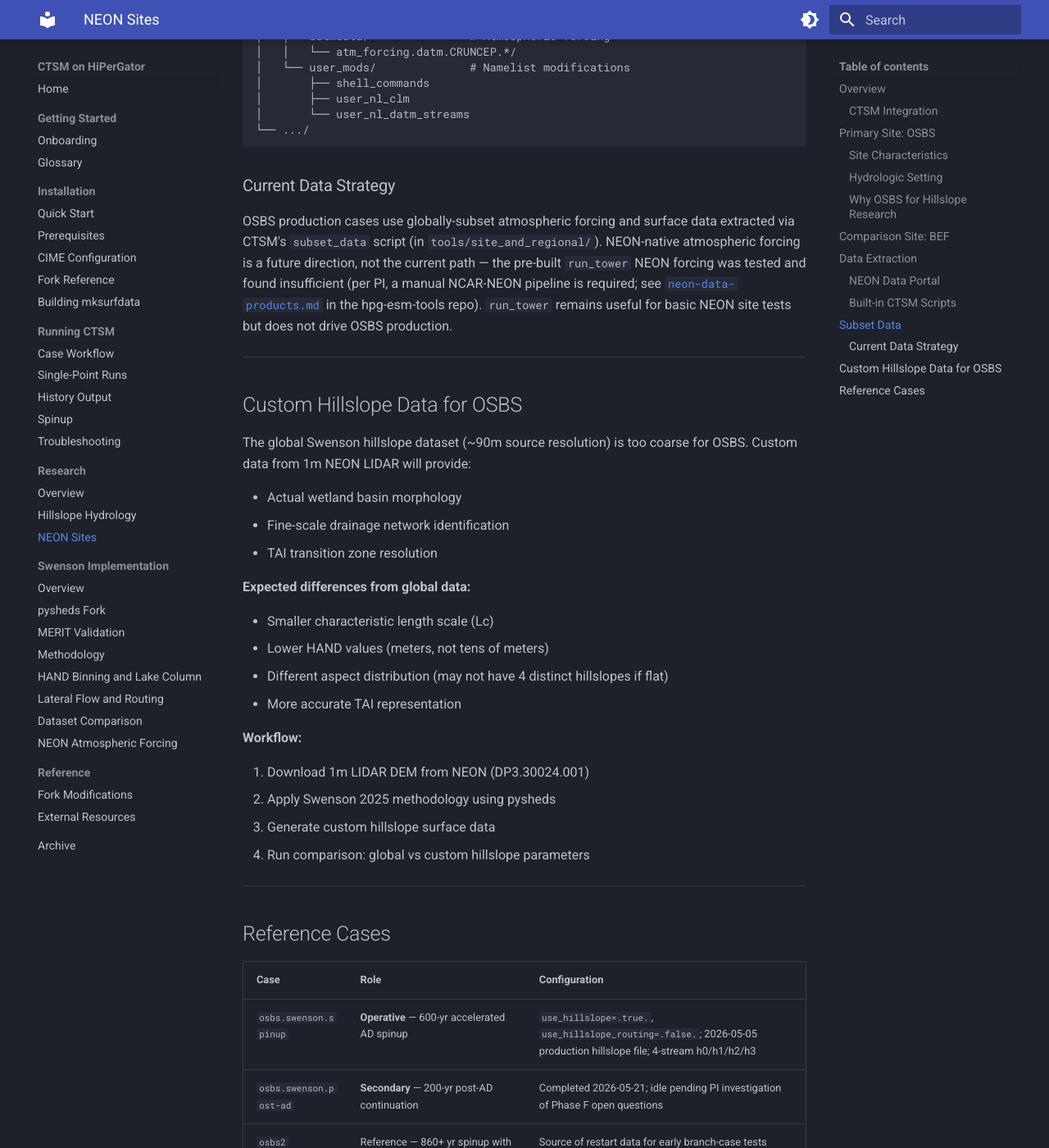
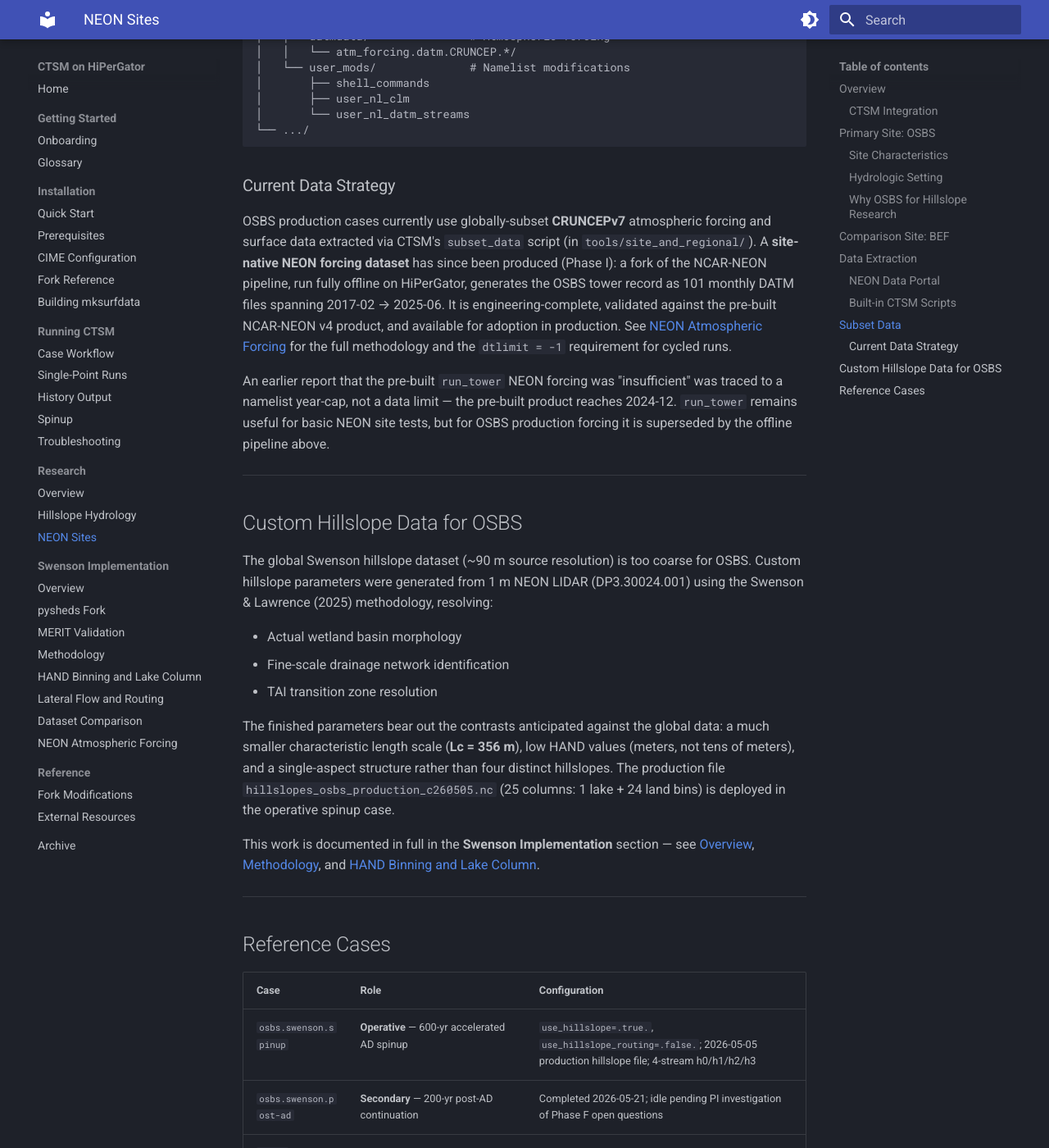
Before and after one commit to cdevaneprugh/hpg-esm-docs, an MkDocs documentation site: the page built from docs/research/neon-sites.md, in a window 1280 px wide and 1400 px high, scrolled down 3590 px. Shown: the whole window at 82% size. Built offline with MkDocs 1.6.1 and Material for MkDocs 9.7.7, drawn with Linux system fonts in a browser that asks for light colours.

Commit message:
Docs: wire NEON forcing page into research/index/fork/how-to pages
The new swenson/neon-forcing.md was an island (in nav, no inbound links) and
two pages predating Phase I still described NEON forcing as not-done. Connect
it into the site and correct the contradicted claims:

- research/neon-sites.md: correct the stale "run_tower found insufficient /
  future direction" claim (it was a namelist year-cap, not a data limit; the
  custom dataset now exists) and past-tense the finished custom-hillslope
  section; link neon-forcing.md
- swenson/index.md: add the missing Phase I paragraph to the phase narrative
- reference/modifications.md + installation/fork-setup.md: add the NCAR-NEON
  fork (AGPL-3.0 forcing generator) to both fork inventories, distinguished
  from the CTSM/ccs_config build forks
- running-ctsm/single-point.md: note the OSBS NEON DATM dataset + dtlimit=-1
- running-ctsm/troubleshooting.md: add the cycled-DATM dtlimit=-1 crash entry
  (the PI will be cycling the forcing)

mkdocs build clean; no new broken links; the dtlimit anchor resolves.

Co-Authored-By: Claude Opus 4.8 <noreply@anthropic.com>
Claude-Session: https://claude.ai/code/session_012syf82o4zEgXb5AkCsL4bb

```diff
--- a/docs/research/neon-sites.md
+++ b/docs/research/neon-sites.md
@@ -130,31 +130,23 @@ Pre-generated subset data structure:
 
 ### Current Data Strategy
 
-OSBS production cases use globally-subset atmospheric forcing and surface data extracted via CTSM's `subset_data` script (in `tools/site_and_regional/`). NEON-native atmospheric forcing is a future direction, not the current path — the pre-built `run_tower` NEON forcing was tested and found insufficient (per PI, a manual NCAR-NEON pipeline is required; see [`neon-data-products.md`](https://github.com/cdevaneprugh/hpg-esm-tools/blob/main/swenson/docs/neon-data-products.md) in the hpg-esm-tools repo). `run_tower` remains useful for basic NEON site tests but does not drive OSBS production.
+OSBS production cases currently use globally-subset **CRUNCEPv7** atmospheric forcing and surface data extracted via CTSM's `subset_data` script (in `tools/site_and_regional/`). A **site-native NEON forcing dataset** has since been produced (Phase I): a fork of the NCAR-NEON pipeline, run fully offline on HiPerGator, generates the OSBS tower record as 101 monthly DATM files spanning 2017-02 → 2025-06. It is engineering-complete, validated against the pre-built NCAR-NEON v4 product, and available for adoption in production. See [NEON Atmospheric Forcing](../swenson/neon-forcing.md) for the full methodology and the `dtlimit = -1` requirement for cycled runs.
+
+An earlier report that the pre-built `run_tower` NEON forcing was "insufficient" was traced to a namelist year-cap, not a data limit — the pre-built product reaches 2024-12. `run_tower` remains useful for basic NEON site tests, but for OSBS production forcing it is superseded by the offline pipeline above.
 
 ---
 
 ## Custom Hillslope Data for OSBS
 
-The global Swenson hillslope dataset (~90m source resolution) is too coarse for OSBS. Custom data from 1m NEON LIDAR will provide:
+The global Swenson hillslope dataset (~90 m source resolution) is too coarse for OSBS. Custom hillslope parameters were generated from 1 m NEON LIDAR (DP3.30024.001) using the Swenson & Lawrence (2025) methodology, resolving:
 
 - Actual wetland basin morphology
 - Fine-scale drainage network identification
 - TAI transition zone resolution
 
-**Expected differences from global data:**
+The finished parameters bear out the contrasts anticipated against the global data: a much smaller characteristic length scale (**Lc = 356 m**), low HAND values (meters, not tens of meters), and a single-aspect structure rather than four distinct hillslopes. The production file `hillslopes_osbs_production_c260505.nc` (25 columns: 1 lake + 24 land bins) is deployed in the operative spinup case.
 
-- Smaller characteristic length scale (Lc)
-- Lower HAND values (meters, not tens of meters)
-- Different aspect distribution (may not have 4 distinct hillslopes if flat)
-- More accurate TAI representation
-
-**Workflow:**
-
-1. Download 1m LIDAR DEM from NEON (DP3.30024.001)
-2. Apply Swenson 2025 methodology using pysheds
-3. Generate custom hillslope surface data
-4. Run comparison: global vs custom hillslope parameters
+This work is documented in full in the **Swenson Implementation** section — see [Overview](../swenson/index.md), [Methodology](../swenson/osbs-implementation.md), and [HAND Binning and Lake Column](../swenson/hand-binning-and-lake-column.md).
 
 ---
 
```
Also changed, not shown: docs/installation/fork-setup.md (+3 -0 lines), docs/reference/modifications.md (+4 -1 lines), docs/running-ctsm/single-point.md (+2 -0 lines), docs/running-ctsm/troubleshooting.md (+10 -0 lines), docs/swenson/index.md (+2 -0 lines).
